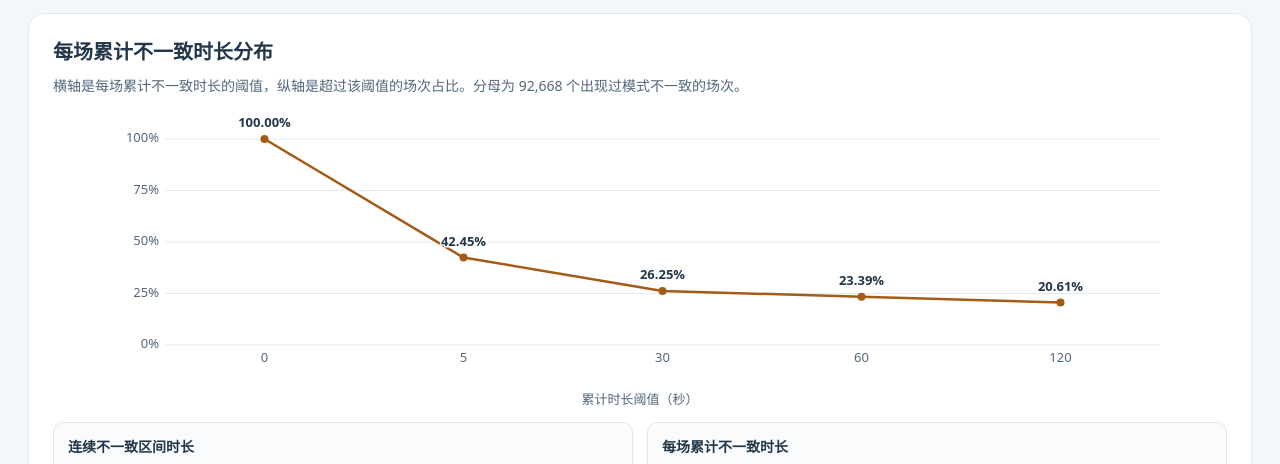
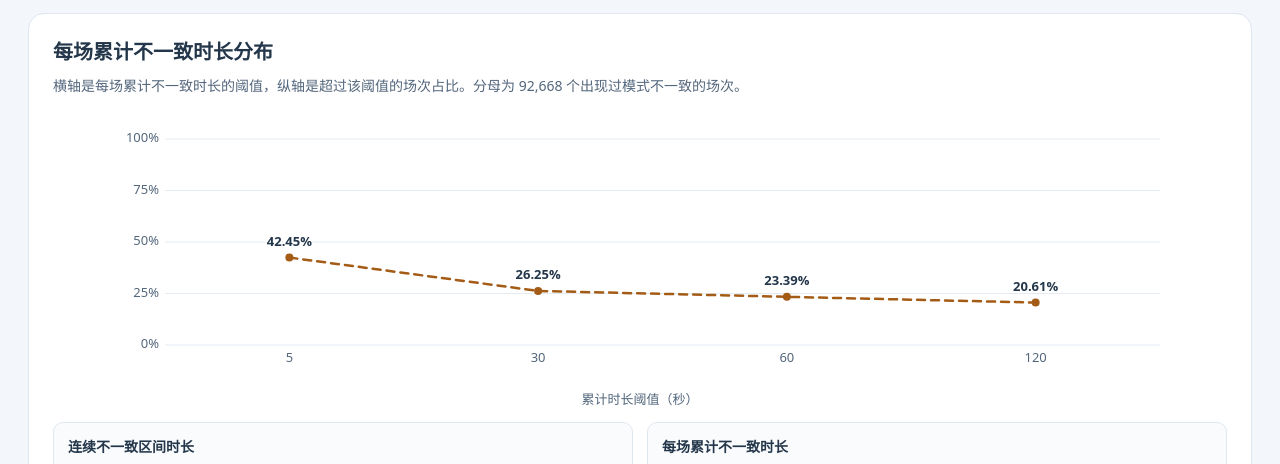
Before and after one commit to lyqssx/data_analyses, a plain HTML site: page reports/20261125/left-right-mode.html in a window 1280 px wide. Shown: the part 443-907 px from the top of the page. Drawn offline with Linux system fonts and the light colour scheme.

Commit message:
Clarify cumulative mismatch trend chart

```diff
--- a/reports/20261125/left-right-mode.html
+++ b/reports/20261125/left-right-mode.html
@@ -47,6 +47,7 @@ details[open] .scroll { margin-bottom: 10px; }
 .chart-caption { color: var(--muted); font-size: 13px; text-align: center; margin: 0; }
 .chart-frame { max-width: 1050px; margin: 12px auto; color: var(--orange); }
 .chart-frame.episodes { color: var(--teal); }
+.chart-frame.cumulative-trend polyline { stroke-dasharray: 8 6; }
 .chart-stats { padding: 12px 14px; border: 1px solid var(--border); border-radius: 10px; background: #f9fbfd; }
 .chart-stats dl { display: grid; grid-template-columns: repeat(3, minmax(0, 1fr)); gap: 8px; margin: 0; }
 .chart-stats dt { color: var(--muted); font-size: 12px; }
@@ -70,7 +71,7 @@ footer { font-size: 12px; color: var(--muted); margin: 20px 0 0; }
 <div class="hero"><p class="eyebrow">PUMPING EXPERIENCE / LEFT-RIGHT MODE</p><h1>左右吸乳模式一致性</h1><p class="muted">统计窗口 2026-10-26 — 2026-11-25（UTC，结束日不含） · 按实际可配对的双侧吸奶场次统计</p></div>
 <div class="note"><b>结论</b> 在可判断左右两侧且双方同时运行手动模式的 348,821 场中，有 92,668 场曾出现刺激、吸乳或混合模式不一致，占 <b>26.57%</b>。模式值本身采用同一套语义映射，当前数字判断的是左右实际选择是否一致。</div>
 <div class="cards"><div class="card"><span class="muted">左右模式一致场次</span><strong>256,153</strong><span class="formula">可比场次 − 不一致场次</span></div><div class="card"><span class="muted">左右模式不一致场次</span><strong>92,668</strong><span class="formula">存在任意正时长不一致区间的场次</span></div><div class="card"><span class="muted">不一致场次比例</span><strong>26.57%</strong><span class="formula">不一致场次 ÷ 可比双侧场次</span></div><div class="card"><span class="muted">不一致运行时长占比</span><strong>4.47%</strong><span class="formula">不一致秒数 ÷ 可比双方运行秒数</span></div></div>
-<section class="panel"><h2>每场累计不一致时长分布</h2><p class="muted">横轴是每场累计不一致时长的阈值，纵轴是超过该阈值的场次占比。分母为 92,668 个出现过模式不一致的场次。</p><figure class="chart-frame"><svg class="chart" role="img" aria-label="每场累计不一致时长分布" data-series="100.00,42.45,26.25,23.39,20.61" data-labels="0,5,30,60,120" data-step="25"></svg><figcaption class="chart-caption">累计时长阈值（秒）</figcaption></figure><div class="grid2"><div class="chart-stats"><h3>连续不一致区间时长</h3><dl><div><dt>P50</dt><dd>2 秒</dd></div><div><dt>平均</dt><dd>118.74 秒</dd></div><div><dt>P90</dt><dd>308.80 秒</dd></div></dl></div><div class="chart-stats"><h3>每场累计不一致时长</h3><dl><div><dt>P50</dt><dd>4 秒</dd></div><div><dt>平均</dt><dd>181.19 秒</dd></div><div><dt>P90</dt><dd>737.36 秒</dd></div></dl></div></div><p class="formula">折线表示累计阈值分布：例如 42.45% 表示在出现过模式不一致的场次中，有 42.45% 的累计不一致时长超过 5 秒。累计超过 120 秒的有 19,099 场，占 20.61%。</p></section>
+<section class="panel"><h2>每场累计不一致时长分布</h2><p class="muted">横轴是每场累计不一致时长的阈值，纵轴是超过该阈值的场次占比。分母为 92,668 个出现过模式不一致的场次。</p><figure class="chart-frame cumulative-trend"><svg class="chart" role="img" aria-label="每场累计不一致时长分布（不含0秒基准点）" data-series="42.45,26.25,23.39,20.61" data-labels="5,30,60,120" data-step="25"></svg><figcaption class="chart-caption">累计时长阈值（秒）</figcaption></figure><div class="grid2"><div class="chart-stats"><h3>连续不一致区间时长</h3><dl><div><dt>P50</dt><dd>2 秒</dd></div><div><dt>平均</dt><dd>118.74 秒</dd></div><div><dt>P90</dt><dd>308.80 秒</dd></div></dl></div><div class="chart-stats"><h3>每场累计不一致时长</h3><dl><div><dt>P50</dt><dd>4 秒</dd></div><div><dt>平均</dt><dd>181.19 秒</dd></div><div><dt>P90</dt><dd>737.36 秒</dd></div></dl></div></div><p class="formula">不展示 0 秒基准点，因为它只代表所有纳入场次都曾出现过正时长不一致。虚线保留 5、30、60、120 秒阈值的趋势。累计超过 120 秒的有 19,099 场，占 20.61%。</p></section>
 <section class="panel" id="continuous-mismatch">
 <h2>单个连续不一致区间的时长分布</h2>
 <p class="muted">左右同时运行，且刺激、吸乳或混合模式不同时开始计时。任一侧暂停、结束、进入不可比较的模式，或两侧恢复一致时，该区间结束。同一场可以有多个区间。</p>
```
